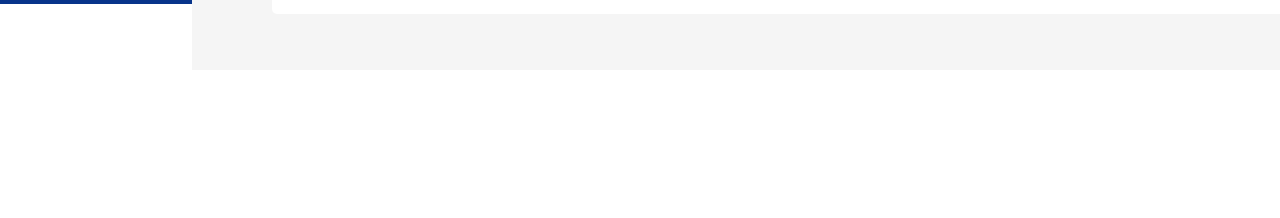
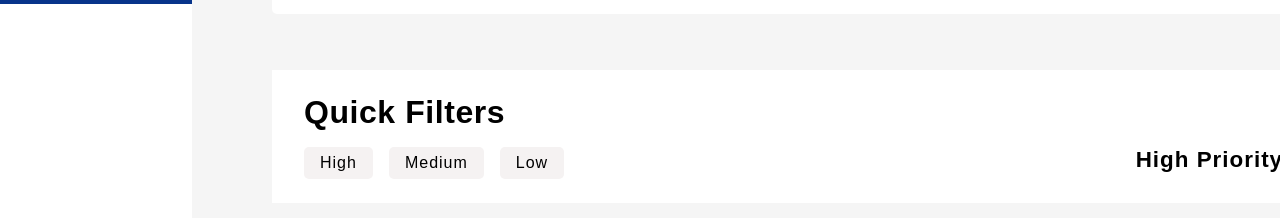
Before and after one commit to nabila-alam-11/ZENTRO, a React (Vite) app in the folder Frontend/: page / in a window 1280 px wide. Shown: the part 796-1014 px from the top of the page. Before the commit the page ends 866 px from the top, so only its background shows below. Built offline with nearby package versions, Linux system fonts and the light colour scheme; no server answers.

Commit message:
chore: updated leads name and added priority leads designed with pure CSS

```diff
--- a/Frontend/src/App.jsx
+++ b/Frontend/src/App.jsx
@@ -12,6 +12,8 @@ const App = () => {
   );
 
   const leads = [...new Set(data?.map((lead) => lead.status))];
+  const highPriorityLeads = data?.filter((lead) => lead.priority === "High");
+  console.log(highPriorityLeads);
 
   return (
     <div className="display-flex">
@@ -84,6 +86,17 @@ const App = () => {
             </div>
           </div>
         </div>
+        {/* Container 4 */}
+        <div className="container-4">
+          <h1>Quick Filters</h1>
+          <div className="priority display-flex">
+            <div className="priority-buttons">
+              <button>High</button>
+              <button>Medium</button> <button>Low</button>
+            </div>
+            <h3>High Priority Leads</h3>
+          </div>
+        </div>
       </div>
     </div>
   );
--- a/Frontend/src/styles.css
+++ b/Frontend/src/styles.css
@@ -285,3 +285,34 @@ body {
 /* ========================= */
 /******** CONTAINER 4 ********/
 /* ========================= */
+.container-4 {
+  margin-inline: 5rem;
+  margin-bottom: 3rem;
+  background-color: #fff;
+  padding-block: 1.5rem;
+  padding-inline: 2rem;
+}
+.container-4 h1 {
+  margin-bottom: 1rem;
+}
+.priority {
+  justify-content: space-between;
+}
+.priority h3 {
+  letter-spacing: 1px;
+  font-size: 1.4rem;
+}
+.priority-buttons {
+  display: flex;
+  gap: 1rem;
+}
+.priority-buttons button {
+  background-color: rgb(245, 242, 242);
+  border: none;
+  outline: none;
+  font-size: 1rem;
+  padding-inline: 1rem;
+  padding-block: 0.46rem;
+  border-radius: 5px;
+  letter-spacing: 1px;
+}
```
